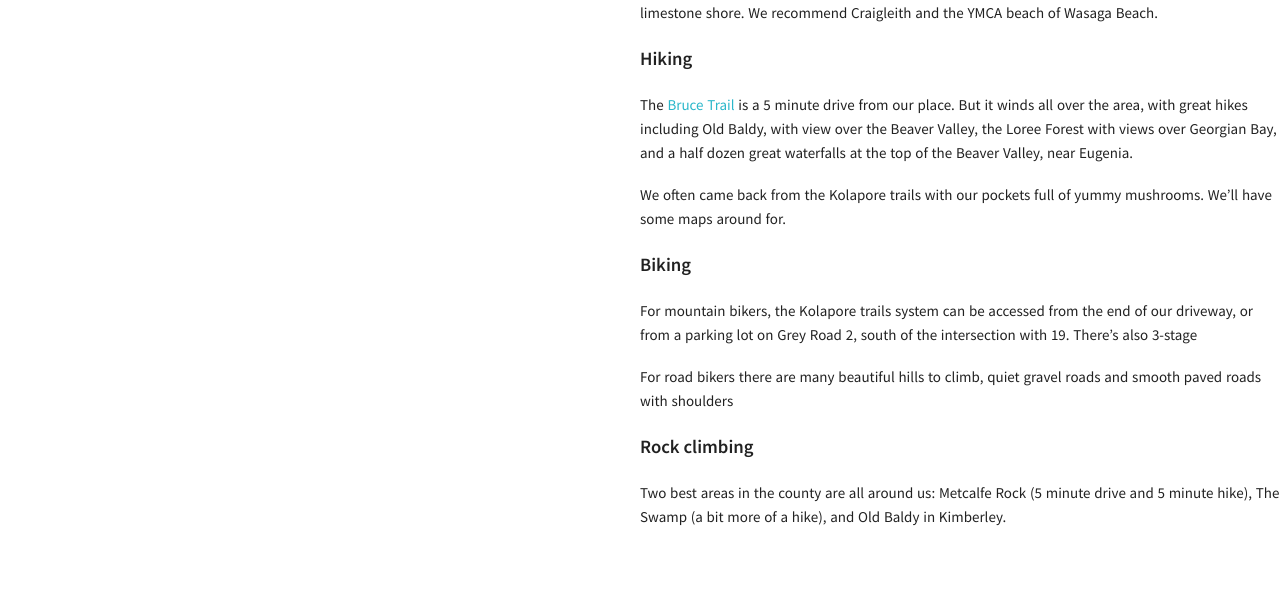
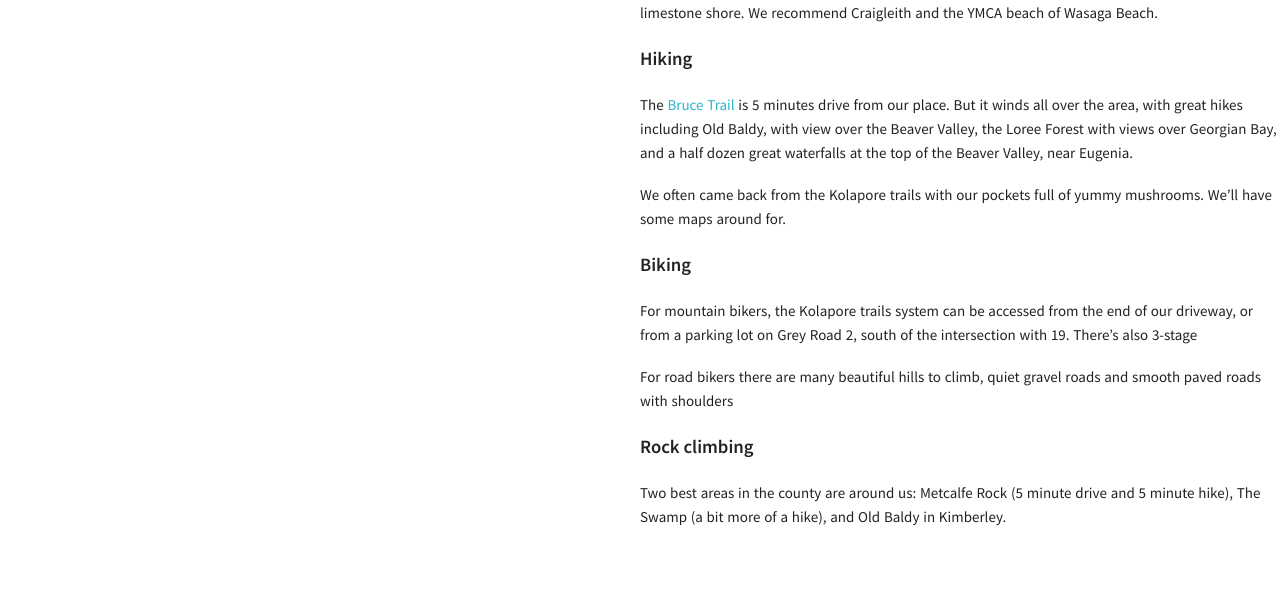
Before and after one commit to kevwalsh/carota, a Jekyll site: the page built from _posts/2016-01-01-stuff-to-do.md, in a window 1280 px wide. Shown: the part 909-1499 px from the top of the page. Built offline with Jekyll 4.4.1, drawn with Linux system fonts in a browser that asks for light colours.

Commit message:
Update 2016-01-01-stuff-to-do.md

```diff
--- a/_posts/2016-01-01-stuff-to-do.md
+++ b/_posts/2016-01-01-stuff-to-do.md
@@ -24,7 +24,7 @@ And of course Georgian Bay is 20 minutes away, with its big sandy beaches and so
 
 #### Hiking
 
-The [Bruce Trail](http://brucetrail.org/) is a 5 minute drive from our place.  But it winds all over the area, with great hikes including Old Baldy, with view over the Beaver Valley, the Loree Forest with views over Georgian Bay, and a half dozen great waterfalls at the top of the Beaver Valley, near Eugenia.
+The [Bruce Trail](http://brucetrail.org/) is 5 minutes drive from our place. But it winds all over the area, with great hikes including Old Baldy, with view over the Beaver Valley, the Loree Forest with views over Georgian Bay, and a half dozen great waterfalls at the top of the Beaver Valley, near Eugenia.
 
 We often came back from the Kolapore trails with our pockets full of yummy mushrooms. We'll have some maps around for.
 
@@ -36,4 +36,4 @@ For road bikers there are many beautiful hills to climb, quiet gravel roads and
 
 #### Rock climbing
 
-Two best areas in the county are all around us: Metcalfe Rock (5 minute drive and 5 minute hike), The Swamp (a bit more of a hike), and Old Baldy in Kimberley.
+Two best areas in the county are around us: Metcalfe Rock (5 minute drive and 5 minute hike), The Swamp (a bit more of a hike), and Old Baldy in Kimberley.
```
Also changed, not shown: other parts of _posts/2016-01-01-stuff-to-do.md (+1 -1 lines).
